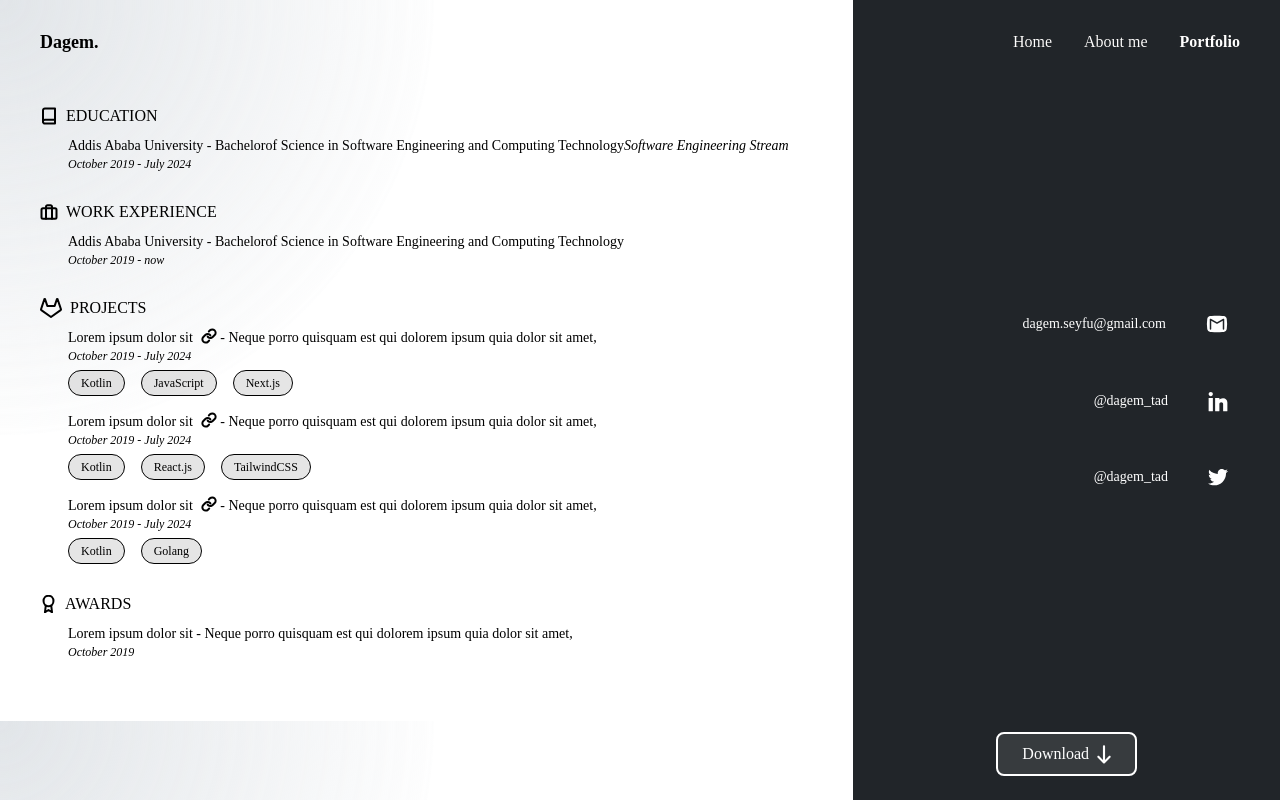
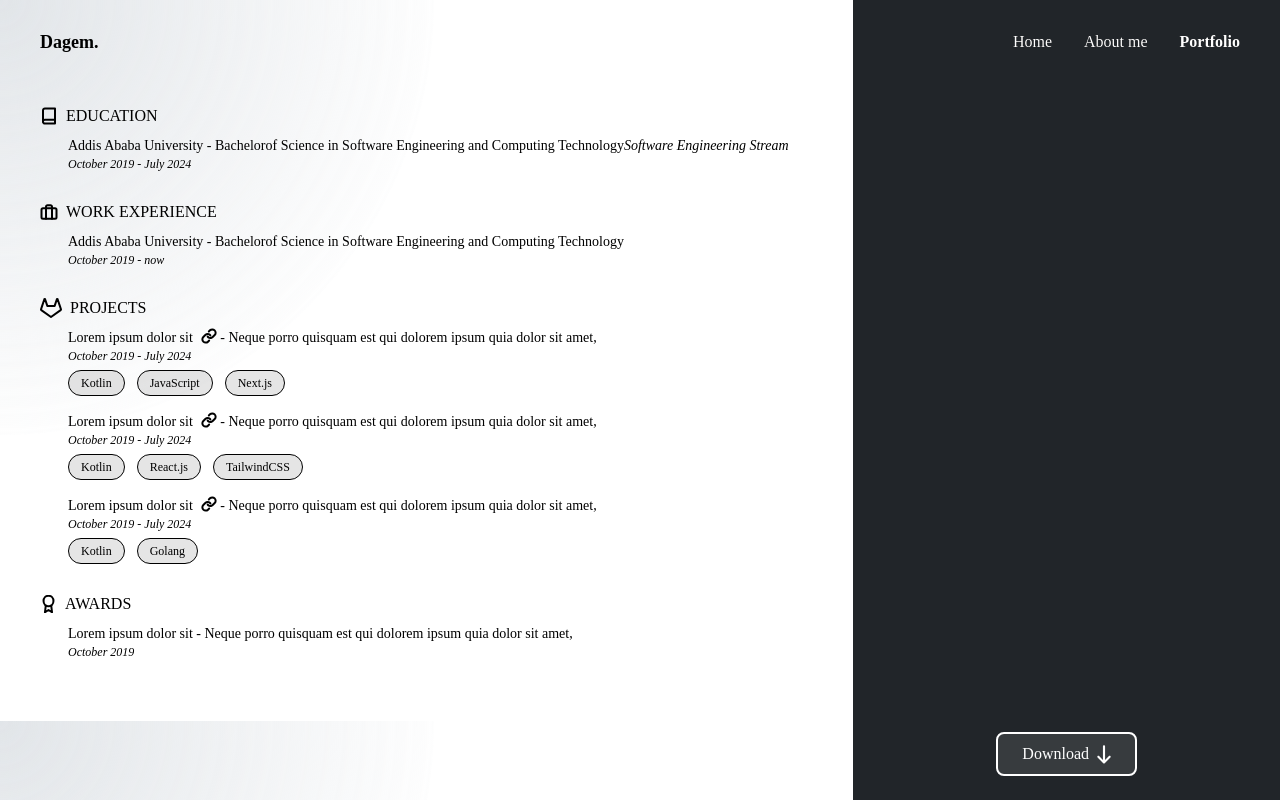
Before and after one commit to dagemtadesse/portfolio, a Next.js app: page /portfolio in a window 1280 px wide. Built offline with nearby package versions, Linux system fonts and the light colour scheme.

Commit message:
more animation

```diff
--- a/components/portfolio/PortfolioItem.tsx
+++ b/components/portfolio/PortfolioItem.tsx
@@ -45,7 +45,7 @@ const PortfolioItem = ({
             <p className="italic whitespace-nowrap text-xs mt-1.">
               {item.date}
             </p>
-            <div className="flex gap-4 justify-start">
+            <div className="flex gap-3 justify-start">
               {item.tags?.map((tag) => (
                 <StackChip label={tag} key={tag} />
               ))}
--- a/components/portfolio/Socials.tsx
+++ b/components/portfolio/Socials.tsx
@@ -11,12 +11,12 @@ const SOCIALS = [
   { icon: <TwitterIcon />, link: '@dagem_tad' },
 ]
 
-const Socials = ({ contrast }: { contrast: Pages }) => {
+const Socials = ({ contrast , animationRef}: { contrast: Pages, animationRef: any }) => {
   const trail = useTrail(SOCIALS.length, {
     config: { mass: 5, tension: 2000, friction: 200 },
     from: { opacity: 0 },
     to: { opacity: 1 },
-    delay: 1200,
+    ref: animationRef
   })
 
   return (
--- a/components/skill/SkillsButton.tsx
+++ b/components/skill/SkillsButton.tsx
@@ -6,15 +6,17 @@ import MenuIcon from '../icons/MenuIcon'
 const SkillsButton = ({
   isShown,
   setIsShown,
+  animationRef
 }: {
   isShown: boolean
   setIsShown: Dispatch<SetStateAction<boolean>>
+  animationRef: any
 }) => {
   const animation = useSpring({
     config: {bounce: 1},
     scale: 1,
     from: { scale: 0 },
-    delay: 600
+    ref: animationRef
   })
   return (
     <animated.button
--- a/pages/_app.tsx
+++ b/pages/_app.tsx
@@ -2,7 +2,7 @@ import '../styles/global.css'
 import Link from 'next/link'
 import type { AppProps } from 'next/app'
 import { useEffect, useState } from 'react'
-import { animated, useSpring } from 'react-spring'
+import { animated, useSpring, useSpringRef } from 'react-spring'
 
 import Skills from '../components/skill/Skills'
 import SkillsButton from '../components/skill/SkillsButton'
@@ -17,7 +17,11 @@ export default function App({ Component, pageProps }: AppProps) {
   const [currentPage, setCurrentPage] = useState<Pages>('Home')
   const [yPostion, setYPosition] = useState(0)
 
+  const skillsBtnAnimRef = useSpringRef()
+  const socialsAnimRef = useSpringRef()
+
   const props = useSpring({
+    config: {tension: 200},
     from: { y: 0 },
     to: { y: isShown ? -yPostion : 0 },
   })
@@ -32,9 +36,7 @@ export default function App({ Component, pageProps }: AppProps) {
         className="absolute h-screen top-0 left-0 right-0 bg-white z-10 shadow-xl overflow-hidden"
         style={props}
       >
-        <div className="overflow-hidden w-screen h-screen relative z-10 bg-blur">
-
-        </div>
+        <div className="overflow-hidden w-screen h-screen relative z-10 bg-blur"></div>
 
         {/* body */}
         {currentPage === 'Portfolio' && <SideBar key={currentPage + '#2'} />}
@@ -47,16 +49,23 @@ export default function App({ Component, pageProps }: AppProps) {
             <Nav currentPage={currentPage} key={currentPage} />
           </nav>
 
-          <Component {...pageProps} setCurrentPage={setCurrentPage} />
+          <Component
+            {...pageProps}
+            setCurrentPage={setCurrentPage}
+            animationRefs={[socialsAnimRef, skillsBtnAnimRef]}
+          />
 
           {/* socials  */}
-          <Socials contrast={currentPage}/>
-
+          <Socials contrast={currentPage} animationRef={socialsAnimRef} />
         </div>
         {/* skill */}
         {currentPage !== 'Portfolio' && (
           <div className="absolute bottom-3 flex justify-center w-screen z-30">
-            <SkillsButton isShown={isShown} setIsShown={setIsShown} />
+            <SkillsButton
+              isShown={isShown}
+              setIsShown={setIsShown}
+              animationRef={skillsBtnAnimRef}
+            />
           </div>
         )}
       </animated.div>
--- a/styles/global.css
+++ b/styles/global.css
@@ -755,6 +755,10 @@ video {
   gap: 1rem;
 }
 
+.gap-3 {
+  gap: 0.75rem;
+}
+
 .overflow-auto {
   overflow: auto;
 }
@@ -884,6 +888,16 @@ video {
   padding-right: 0.25rem;
 }
 
+.py-0\.5 {
+  padding-top: 0.125rem;
+  padding-bottom: 0.125rem;
+}
+
+.py-0 {
+  padding-top: 0px;
+  padding-bottom: 0px;
+}
+
 .pr-10 {
   padding-right: 2.5rem;
 }
```
Also changed, not shown: pages/about.tsx (+10 -2 lines), pages/index.tsx (+10 -3 lines).
